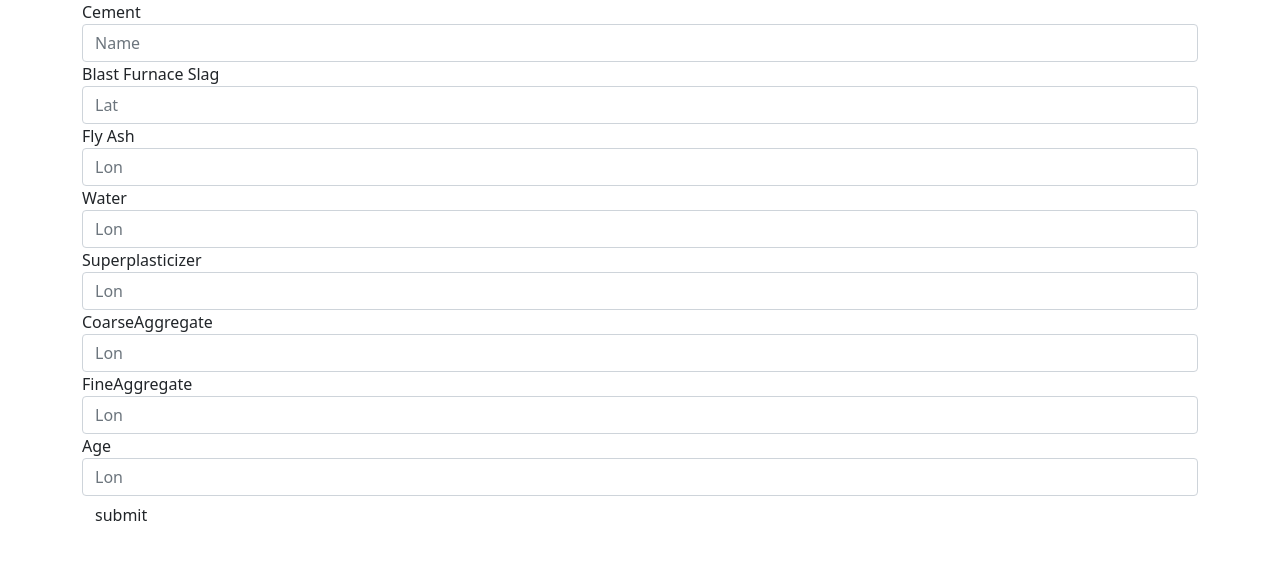
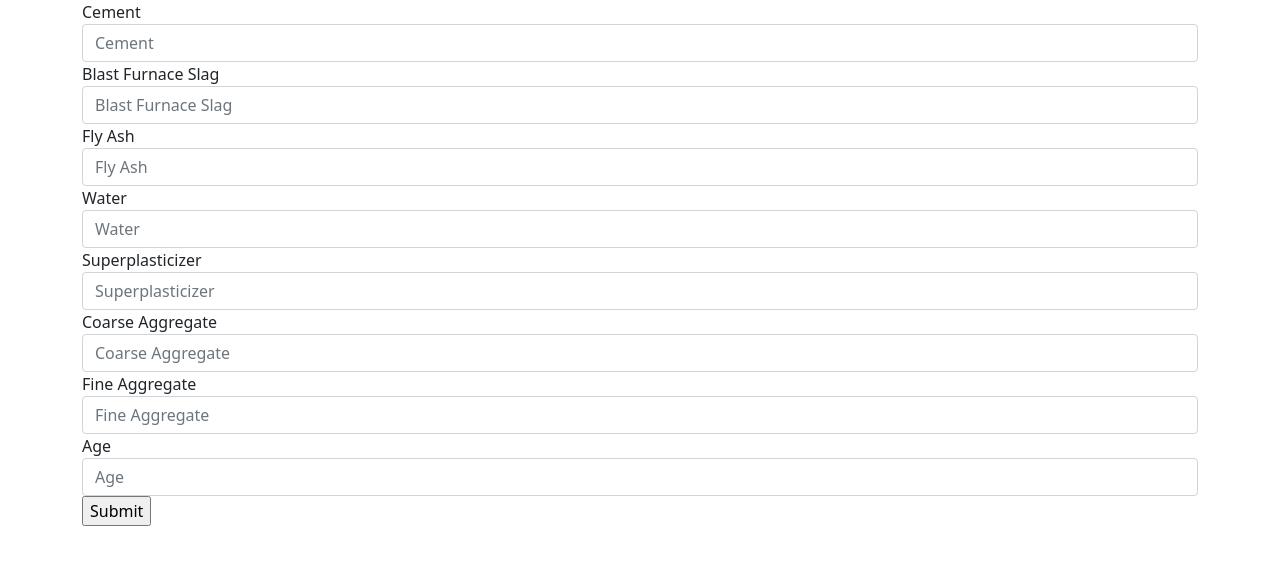
Before and after one commit to CoryOpie/Concrete-Project, a Flask app: page / in a window 1280 px wide. Shown: the part 56-621 px from the top of the page. Run offline with Flask 2, Linux system fonts and the light colour scheme.

Commit message:
Added DB

```diff
--- a/app.py
+++ b/app.py
@@ -83,7 +83,15 @@ def send():
         custfinalpredict = model.predict(custinputscaled)
         print(custfinalpredict[0][0])
 
+
     return render_template("index.html", predictions = custfinalpredict[0][0])
+    if predictions > 80:
+      predictions = f"<span style= 'color:green;'>{predictions}</span>"
+    elif predictions >40:
+      predictions = f"<span style= 'color:yellow;'>{predictions}</span>"
+    else:
+      predictions = f"<span style= 'color:red;'>{predictions}</span>"
+    print(predictions)
 
 
 if __name__ == "__main__":
--- a/templates/index.html
+++ b/templates/index.html
@@ -49,38 +49,38 @@
     <div class="row">
                       <form method="POST" action="/predict" role="form", name="concreteform">
                         <div class="form-group">
-                            <label for="inputName">Cement</label>
-                            <input type="text" class="form-control" id="inputName" name="Cement" placeholder="Name">
+                            <label for="inputCement">Cement</label>
+                            <input type="text" class="form-control" id="inputCement" name="Cement" placeholder="Cement">
                         </div>
                         <div class="form-group">
-                            <label for="inputLat">Blast Furnace Slag</label>
-                            <input type="text" class="form-control" id="inputLat" name="BlastFurnaceSlag" placeholder="Lat">
+                            <label for="inputBlastFurnaceSlag">Blast Furnace Slag</label>
+                            <input type="text" class="form-control" id="inputBlastFurnaceSlag" name="BlastFurnaceSlag" placeholder="Blast Furnace Slag">
                         </div>
                         <div class="form-group">
-                            <label for="inputLon">Fly Ash</label>
-                            <input type="text" class="form-control" id="inputLon" name="FlyAsh" placeholder="Lon">
+                            <label for="inputFlyAsh">Fly Ash</label>
+                            <input type="text" class="form-control" id="inputFlyAsh" name="FlyAsh" placeholder="Fly Ash">
                         </div>
                         <div class="form-group">
-                            <label for="inputLon">Water</label>
-                            <input type="text" class="form-control" id="inputLon" name="Water" placeholder="Lon">
+                            <label for="inputWater">Water</label>
+                            <input type="text" class="form-control" id="inputWater" name="Water" placeholder="Water">
                         </div>
                         <div class="form-group">
-                            <label for="inputLon">Superplasticizer</label>
-                            <input type="text" class="form-control" id="inputLon" name="Superplasticizer" placeholder="Lon">
+                            <label for="inputSuperplasticizer">Superplasticizer</label>
+                            <input type="text" class="form-control" id="inputSuperplasticizer" name="Superplasticizer" placeholder="Superplasticizer">
                         </div>
                         <div class="form-group">
-                            <label for="inputLon">CoarseAggregate</label>
-                            <input type="text" class="form-control" id="inputLon" name="CoarseAggregate" placeholder="Lon">
+                            <label for="inputCoarseAgg">Coarse Aggregate</label>
+                            <input type="text" class="form-control" id="inputCoarseAgg" name="CoarseAggregate" placeholder="Coarse Aggregate">
                         </div>
                         <div class="form-group">
-                            <label for="inputLon">FineAggregate</label>
-                            <input type="text" class="form-control" id="inputLon" name="FineAggregate" placeholder="Lon">
+                            <label for="inputFineAgg">Fine Aggregate</label>
+                            <input type="text" class="form-control" id="inputFineAgg" name="FineAggregate" placeholder="Fine Aggregate">
                         </div>
                         <div class="form-group">
-                            <label for="inputLon">Age</label>
-                            <input type="text" class="form-control" id="inputLon" name="Age" placeholder="Lon">
+                            <label for="inputAge">Age</label>
+                            <input type="text" class="form-control" id="inputAge" name="Age" placeholder="Age">
                         </div>
-                        <input type="submit" value="submit" class="btn btn-default">
+                        <input type="submit" value="Submit">
                     </form>
     </div>
       <br>
```
Also changed, not shown: schema.sql (+10 -14 lines), Concrete.db, static/style.css (added), 1 other file.
